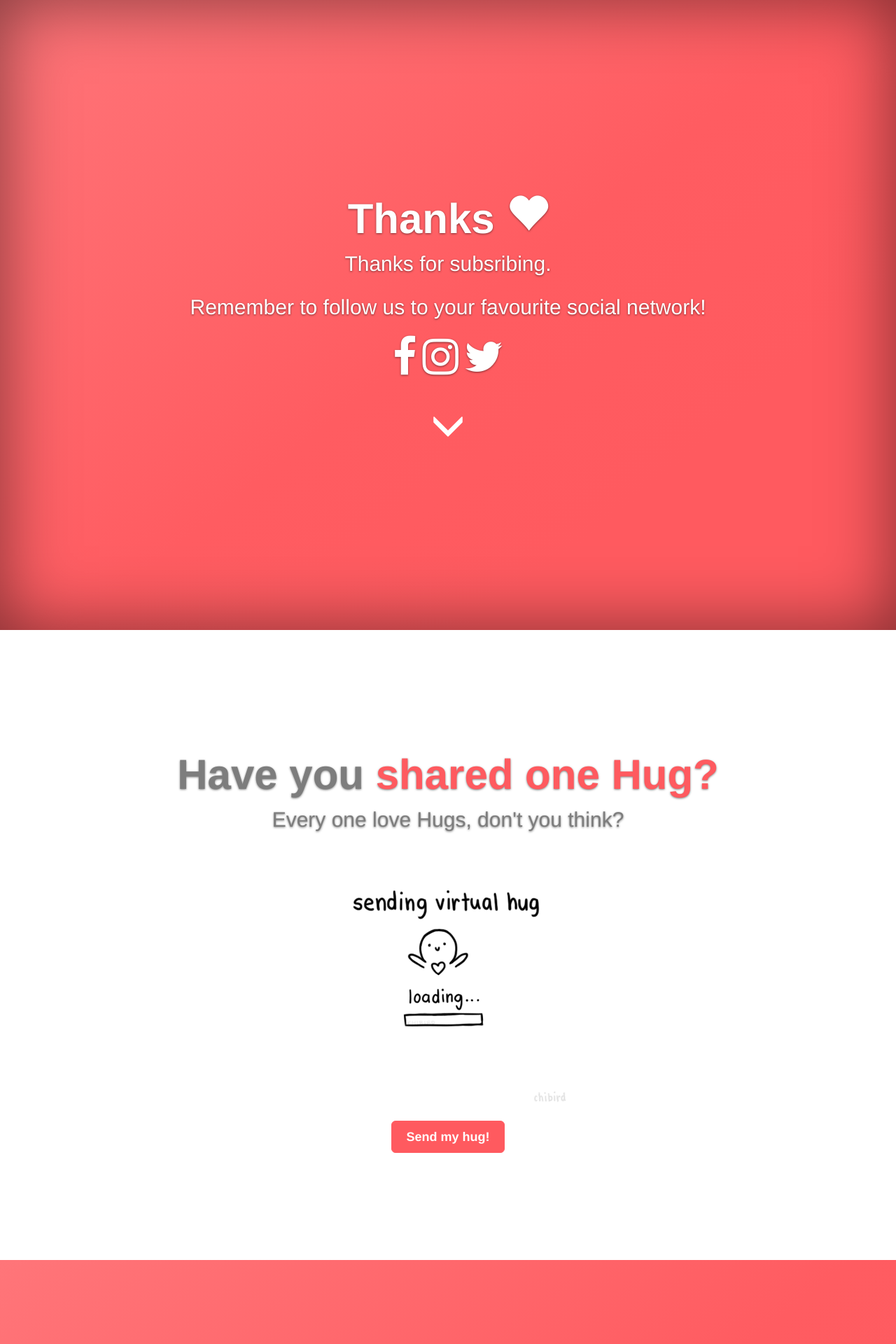
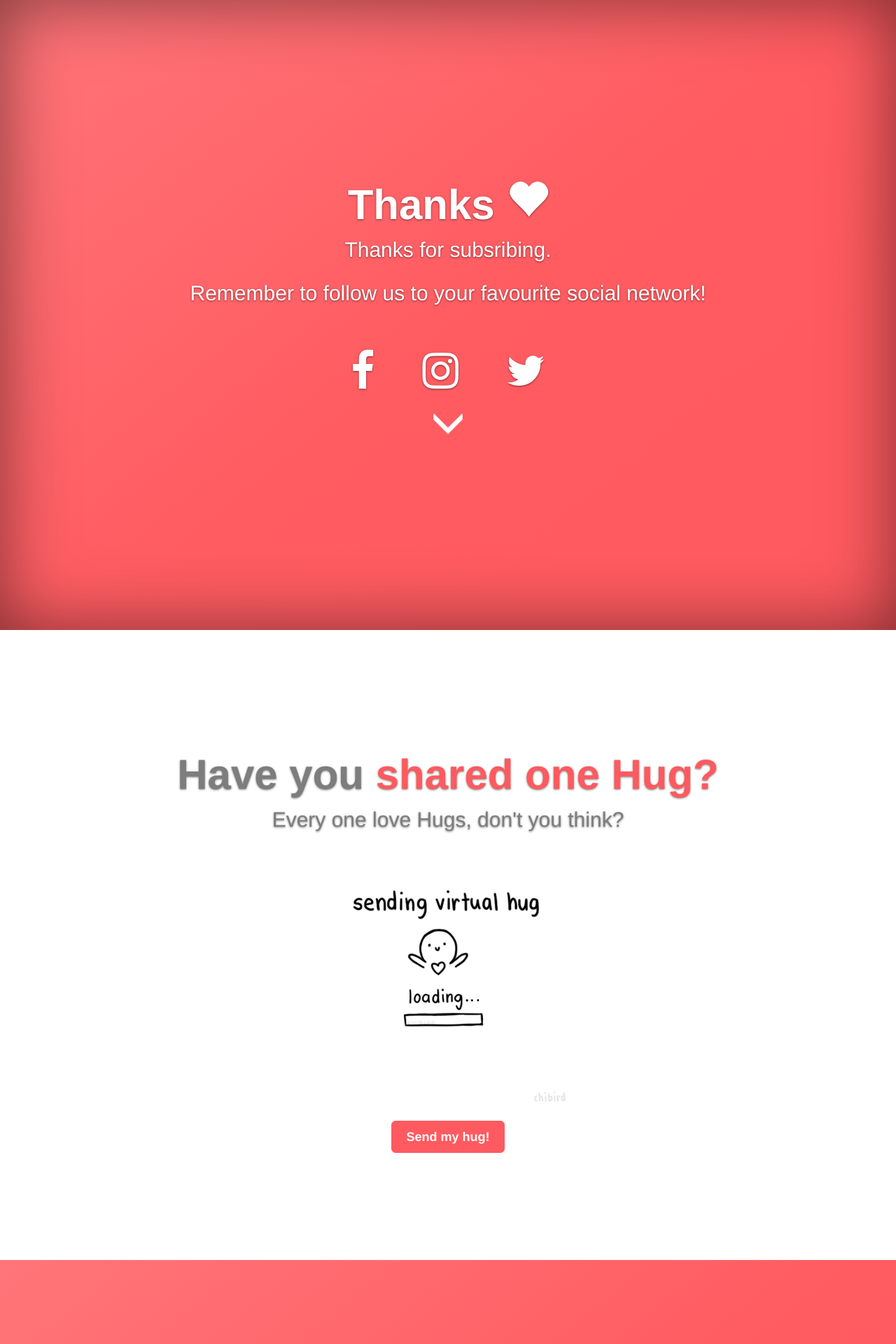
Before and after one commit to hub4hugs/hub4hugs.github.io, a Jekyll site: the page built from thanks.html, in a window 1280 px wide. Shown: the top 1920 px of the page at 70% size. Built offline with Jekyll 4.4.1, drawn with Linux system fonts in a browser that asks for light colours; comment, search, counter and statistics services are not loaded.

Commit message:
Edit bounce animation

```diff
--- a/thanks.html
+++ b/thanks.html
@@ -29,11 +29,12 @@ canonical: https://hub4hugs.github.io
 	            <h1 class="cover-heading white jumbotitle">Thanks <span class="glyphicon glyphicon-heart" aria-hidden="true"></span></h1>
 	            <p class="lead white jumbotext">Thanks for subsribing.</p>
 	            <p class="lead white jumbotext">Remember to follow us to your favourite social network!</p>
+	            <br><br>
 				<p class="lead white jumbotext">
-	            <a class="white" href="https://facebook.com/officialtrento"><i class="fa fa-2x fa-facebook"></i></a>&#32;&#32;&#32;&#32;<a class="white" href="https://instagram.com/hub4hug"><i class="fa fa-2x fa-instagram"></i></a>&#32;&#32;&#32;&#32;<a class="white" href="https://twitter.com/hub4hugs"><i class="fa fa-2x fa-twitter"></i></a>
+	            <a class="social white" href="https://facebook.com/officialtrento"><i class="fa fa-2x fa-facebook"></i></a>&#32;&#32;&#32;&#32;<a class="social white" href="https://instagram.com/hub4hug"><i class="fa fa-2x fa-instagram"></i></a>&#32;&#32;&#32;&#32;<a class="social white" href="https://twitter.com/hub4hugs"><i class="fa fa-2x fa-twitter"></i></a>
 	            </p>
 	            <br>
-	            <p><a href="#block2" class="white"><span class="text-big glyphicon glyphicon-menu-down" aria-hidden="true"></span></a></p>
+	            <p class="bounce"><a href="#block2" class="white"><span class="text-big glyphicon glyphicon-menu-down" aria-hidden="true"></span></a></p>
 			  </div>
 			</div>
 
```
